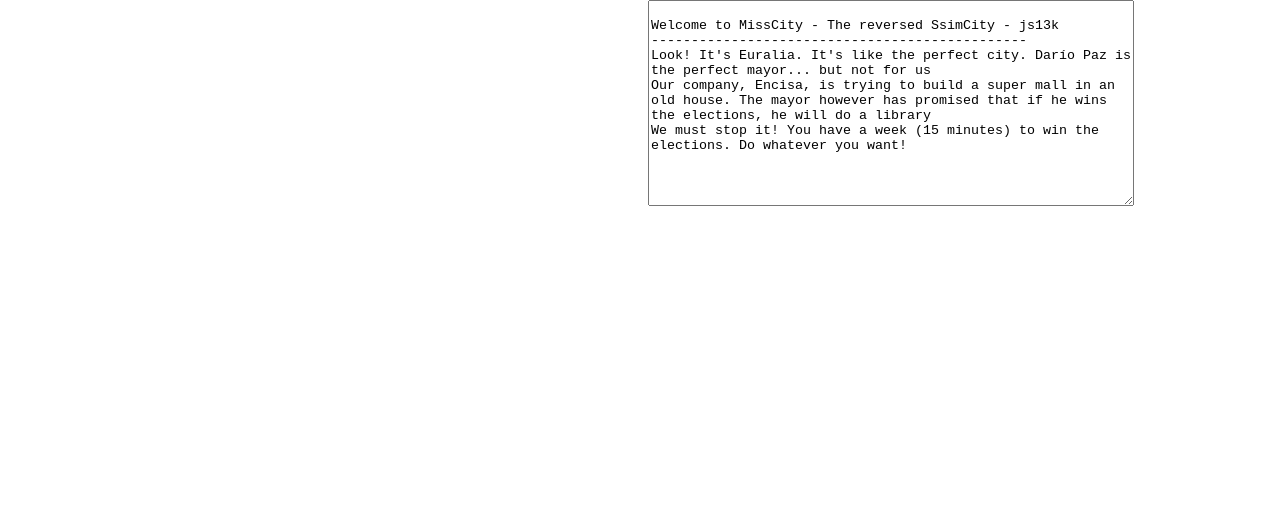
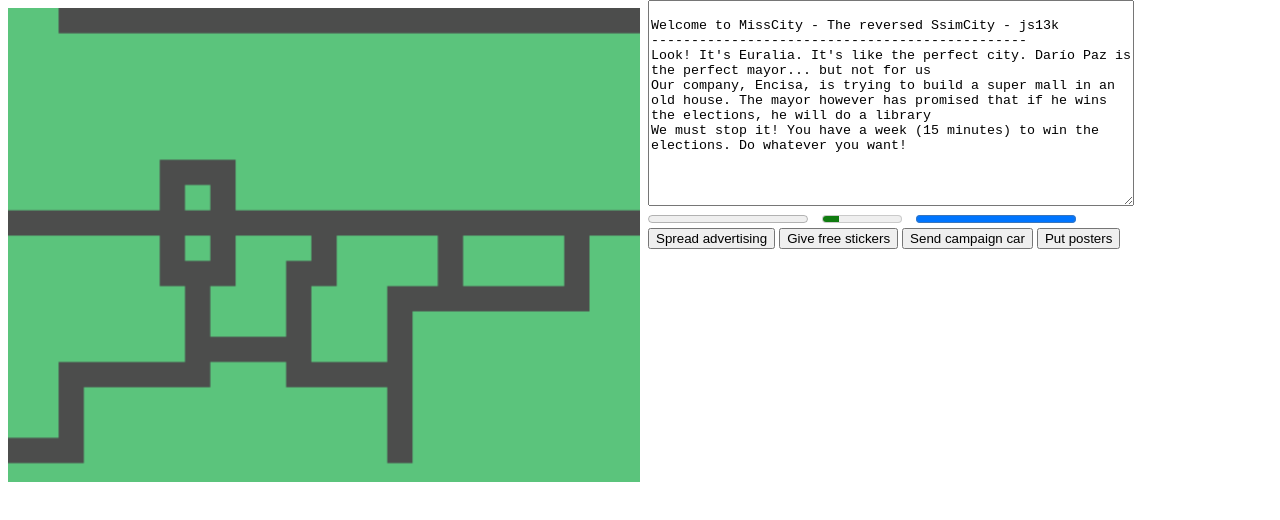
Before and after one commit to AdrianArroyoCalle/miss-city, a website: page src/index.html in a window 1280 px wide. Drawn offline with Linux system fonts and the light colour scheme.

Commit message:
Bars, buttons and roads on city

```diff
--- a/src/index.css
+++ b/src/index.css
@@ -14,3 +14,6 @@
   height: 200px;
   width: 75%;
 }
+#x progress, #x meter{
+	margin-right: 10px;
+}
--- a/src/index.html
+++ b/src/index.html
@@ -6,7 +6,30 @@
 </head>
 <body>
   <canvas id="a"></canvas>
-  <div id="b"><textarea id="m" readonly></textarea></div>
+  <div id="b">
+    <textarea id="m" readonly></textarea>
+    <br>
+    <div id="x">
+      <progress max="15" value="0" id="t"></progress> <!-- Time -->
+      <meter readonly max="100" value="20" id="v"></meter> <!-- Votes -->
+      <progress max="100000" value="100000" id="c"></progress> <!-- Money -->
+    </div>
+  <!-- Modulo de hablar con personas -  <div id="p">
+      <img id="f">
+      <div id="p1">
+        <button id="o1"></button>
+        <button id="o2"></button>
+        <button id="o3"></button>
+      </div>
+    </div> -->
+    <div id="z">
+      <button id="z1">Spread advertising</button>
+      <button id="z2">Give free stickers</button>
+      <button id="z3">Send campaign car</button>
+      <button id="z4">Put posters</button>
+      <!-- Más opciones como sobornar, compra de votos, influencia en los niños con programas subliminales -->
+    </div>
+  </div>
   <script src="index.js"></script>
 </body>
 </html>
--- a/src/index.js
+++ b/src/index.js
@@ -1,17 +1,117 @@
-function writemsg(str){
-  var scroll=document.getElementById("m");
+function id(i){
+  return document.getElementById(i);
+}
+function write(str){
+  var scroll=id("m");
   scroll.value+="\n"+str;
   scroll.scrollTop=scroll.scrollHeight;
 }
 
-function main(){
-  document.getElementById("m").value="";
-  writemsg("Welcome to MissCity - The reversed SsimCity - js13k");
-  writemsg("-----------------------------------------------");
-  writemsg("Look! It's Euralia. It's like the perfect city. Darío Paz is the perfect mayor... but not for us");
-  writemsg("Our company, Encisa, is trying to build a super mall in an old house. The mayor however has promised that if he wins the elections, he will do a library");
-  writemsg("We must stop it! You have a week (15 minutes) to win the elections. Do whatever you want!");
-  var ctx=document.getElementById("a").getContext("2d");
+var keys=[0,0,0,0];
+var box;
+var ctx;
+var city=[
+  0,0,1,1,1,1,1,1,1,1,1,1,1,1,1,1,1,1,1,1,1,1,1,1,1, // 25
+  0,0,0,0,0,0,0,0,0,0,0,0,0,0,0,0,0,0,0,0,0,0,0,0,0,
+  0,0,0,0,0,0,0,0,0,0,0,0,0,0,0,0,0,0,0,0,0,0,0,0,0,
+  0,0,0,0,0,0,0,0,0,0,0,0,0,0,0,0,0,0,0,0,0,0,0,0,0,
+  0,0,0,0,0,0,0,0,0,0,0,0,0,0,0,0,0,0,0,0,0,0,0,0,0,
+  0,0,0,0,0,0,0,0,0,0,0,0,0,0,0,0,0,0,0,0,0,0,0,0,0,
+  0,0,0,0,0,0,1,1,1,0,0,0,0,0,0,0,0,0,0,0,0,0,0,0,0,
+  0,0,0,0,0,0,1,0,1,0,0,0,0,0,0,0,0,0,0,0,0,0,0,0,0,
+  1,1,1,1,1,1,1,1,1,1,1,1,1,1,1,1,1,1,1,1,1,1,1,1,1, // 9 - the half
+  0,0,0,0,0,0,1,0,1,0,0,0,1,0,0,0,0,1,0,0,0,0,1,0,0,
+  0,0,0,0,0,0,1,1,1,0,0,1,1,0,0,0,0,1,0,0,0,0,1,0,0,
+  0,0,0,0,0,0,0,1,0,0,0,1,0,0,0,1,1,1,1,1,1,1,1,0,0,
+  0,0,0,0,0,0,0,1,0,0,0,1,0,0,0,1,0,0,0,0,0,0,0,0,0,
+  0,0,0,0,0,0,0,1,1,1,1,1,0,0,0,1,0,0,0,0,0,0,0,0,0,
+  0,0,1,1,1,1,1,1,0,0,0,1,1,1,1,1,0,0,0,0,0,0,0,0,0,
+  0,0,1,0,0,0,0,0,0,0,0,0,0,0,0,1,0,0,0,0,0,0,0,0,0,
+  0,0,1,0,0,0,0,0,0,0,0,0,0,0,0,1,0,0,0,0,0,0,0,0,0,
+  1,1,1,0,0,0,0,0,0,0,0,0,0,0,0,1,0,0,0,0,0,0,0,0,0
+];
+
+function key(evt,state){
+  switch(evt.keyCode){
+    case "w" : keys[0]=state;break;
+    case "s" : keys[1]=state;break;
+    case "a" : keys[2]=state;break;
+    case "d" : keys[3]=state;break;
+  }
 }
 
-window.addEventListener("load",main);
+function loop(){
+  id("z1").onclick=function(){
+
+  }
+  id("z2").onclick=function(){
+
+  }
+  id("z3").onclick=function(){
+
+  }
+  id("z4").onclick=function(){
+
+  }
+
+  // Render
+  var draw=city.map(function(val){
+    switch(val){
+      case 0: return "rgba(91,196,124,0)";
+      case 1: return "rgb(76, 77, 76)";
+      case 2: return "rgb(84, 230, 54)";
+      case 3: return "rgb(37, 88, 219)";
+      case 4: return "rgb(223, 155, 23)";
+    }
+  });
+  var x=0,y=0;
+  draw.forEach(function(cell){
+    ctx.fillStyle=cell;
+    ctx.fillRect(x,y,box,box);
+    x+=box;
+    if((x+box)>id("a").width){
+      x=0;
+      y+=box;
+    }
+  });
+}
+
+function main(){
+  id("m").value="";
+  write("Welcome to MissCity - The reversed SsimCity - js13k");
+  write("-----------------------------------------------");
+  write("Look! It's Euralia. It's like the perfect city. Darío Paz is the perfect mayor... but not for us");
+  write("Our company, Encisa, is trying to build a super mall in an old house. The mayor however has promised that if he wins the elections, he will do a library");
+  write("We must stop it! You have a week (15 minutes) to win the elections. Do whatever you want!");
+  id("a").height=id("a").width*3/4;
+  box=id("a").width/25;
+  ctx=id("a").getContext("2d");
+  ctx.fillStyle="rgb(91, 196, 124)";
+  ctx.fillRect(0,0,id("a").width,id("a").width*3/4);
+
+  // Draw city
+  // 0 is nothing
+  // 1 is road
+  // 2 - Green are houses
+  // 3 - Blue are stores
+  // 4 - Orange is industry
+
+  var time=setInterval(function(){
+    id("t").value+=1;
+    if(id("t").value==15){
+      // END GAME
+      write("Elections day! - Darío Paz continues as mayor. You have lost!! Maybe trying again...");
+    }
+  },1000*60);
+
+  window.onkeyup=function(evt){
+    key(evt,0);
+  }
+  window.onkeydown=function(evt){
+    key(evt,1);
+  }
+
+  requestAnimationFrame(loop);
+}
+
+window.onload=main;
```
